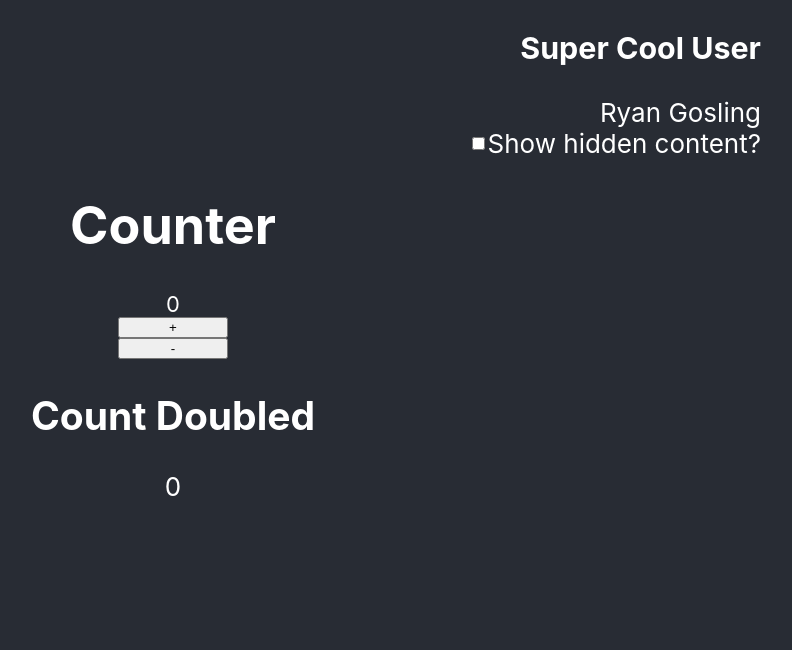
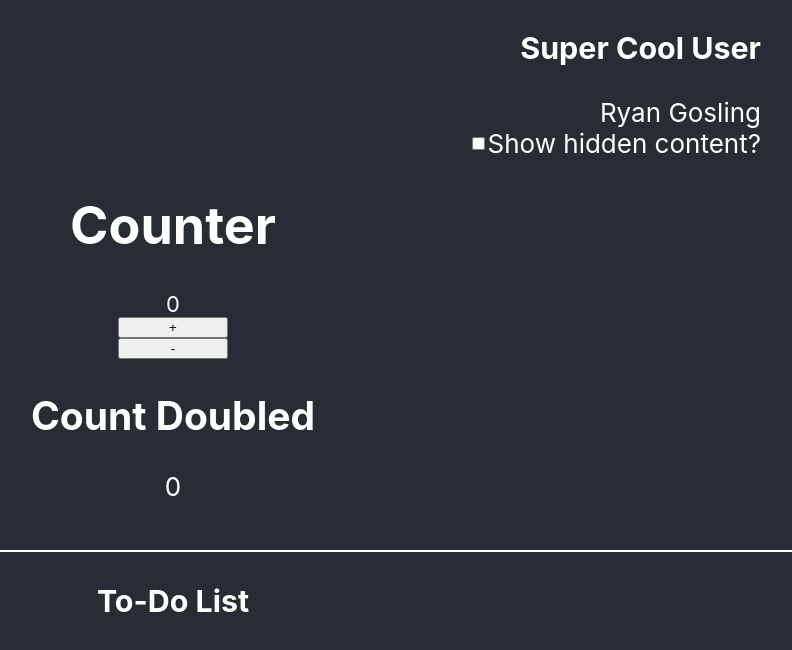
Before and after one commit to kylem038/selector-tutorial, a React (Create React App) app: page / in a window 1280 px wide. Shown: the top 650 px of the page, without its empty margins (467-1259 px from the left). Built offline with nearby package versions, Linux system fonts and the light colour scheme.

Commit message:
Refactors + setup todo list

```diff
--- a/package.json
+++ b/package.json
@@ -41,5 +41,8 @@
       "last 1 firefox version",
       "last 1 safari version"
     ]
+  },
+  "devDependencies": {
+    "@babel/plugin-proposal-private-property-in-object": "^7.21.11"
   }
 }
--- a/src/App.tsx
+++ b/src/App.tsx
@@ -2,12 +2,14 @@ import React from 'react';
 import Counter from './components/Counter';
 import './App.css';
 import Profile from './components/Profile';
+import TodoList from './components/TodoList';
 
 function App() {
   return (
     <div className="App">
       <Profile/>
       <Counter/>
+      <TodoList/>
     </div>
   );
 }
--- a/src/components/Counter.tsx
+++ b/src/components/Counter.tsx
@@ -1,4 +1,3 @@
-import React from "react";
 import { useSelector, useDispatch } from 'react-redux';
 import { selectCount, selectDoubleCount } from "../selectors/counter";
 import {
@@ -13,8 +12,7 @@ const Counter = () => {
     const dispatch = useDispatch();
 
     return (
-        <div>
-            <div>
+        <div className="CounterContainer">
             <h1>Counter</h1>
             <div className="Counter">
                 <span>{count}</span>
@@ -35,7 +33,6 @@ const Counter = () => {
             <h2>Count Doubled</h2>
             <span>{countDoubled}</span>
         </div>
-        </div>
     )
 
 }
--- a/src/components/Profile.tsx
+++ b/src/components/Profile.tsx
@@ -1,8 +1,7 @@
-import React from "react";
-import '../styles/Profile.css';
 import { useSelector, useDispatch } from 'react-redux';
 import { selectFirstName, selectLastName, selectUserOptin, selectShowHiddenContent } from "../selectors/profile";
 import { toggleShowContent } from "../store/profileSlice";
+import '../styles/Profile.css';
 
 const Profile = () => {
     const dispatch = useDispatch();
--- /dev/null
+++ b/src/components/TodoList.tsx
@@ -0,0 +1,9 @@
+const TodoList = () => {
+    return (
+        <div>
+            <h3>To-Do List</h3>
+        </div>
+    )
+}
+
+export default TodoList;
--- a/src/styles/Counter.css
+++ b/src/styles/Counter.css
@@ -4,3 +4,8 @@
     margin: auto;
     font-size: 22px;
 }
+
+.CounterContainer {
+    border-bottom: 2px solid white;
+    padding-bottom: 3rem;
+}
```
Also changed, not shown: src/store/todoSlice.ts (added, +21 -0 lines), src/store/profileSlice.ts (indentation only), 1 other file (tests, documents, lock files or other folders). Lines whose indentation alone changed are shown as unchanged.
